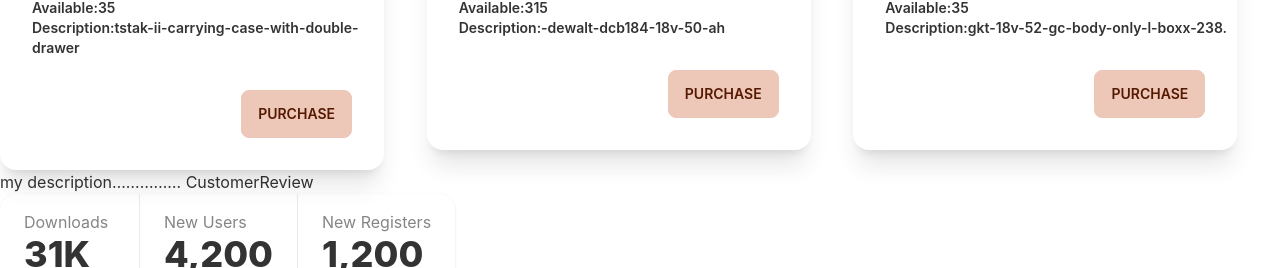
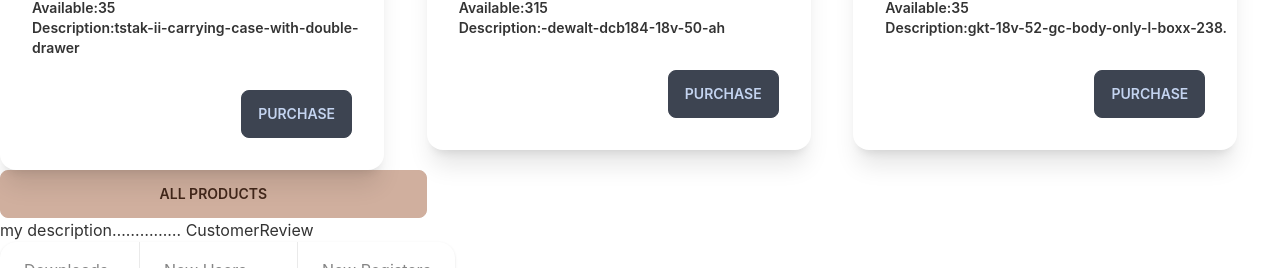
Before and after one commit to myewebgit/Tools-Gallery-Client, a React (Create React App) app: page /home in a window 1280 px wide. Shown: the part 1794-2062 px from the top of the page. Built offline with nearby package versions, Linux system fonts and the light colour scheme.

Commit message:
Implemanting Modal partial

```diff
--- a/public/products.json
+++ b/public/products.json
@@ -5,7 +5,7 @@
     "img": "https://i.ibb.co/R7JwfkR/battery-bosch-gba-18v-55-ah-procore.jpg?",
     "price": "120",
     "moq": "15",
-    "available": "350",
+    "available": "0",
     "description": "Battery BOSCH GBA 18V 5,5 Ah ProCORE"
        },
     {
--- a/src/Pages/Home/AllProduct.js
+++ b/src/Pages/Home/AllProduct.js
@@ -1,9 +1,10 @@
 import React, { useEffect, useState } from "react";
+import Modal from "./Modal";
 import Product from "./Product";
 
 const AllProduct =()=>{
     const [products, setProducts] = useState([]);
-
+    const [orders, setOrders] = useState(null);
     useEffect( ()=>{
         fetch('products.json')
         .then(res =>res.json())
@@ -12,16 +13,18 @@ const AllProduct =()=>{
     return (
         <div>
 		<h1 className="flex justify-center text-emerald-900 text-7xl m-8"> Get Your All Tools Here............ </h1>
-        <div className="grid grid-cols-1 lg:grid-cols-3 place-content-around gap-4 ">
+        <div className="grid grid-cols-1 lg:grid-cols-3 place-content-around gap-4 m-10">
             {
                 products.map(product => <Product
                 key={product.id}
                 product={product}
+                setOrders={setOrders}
                 ></Product>)
 
             }
 
         </div>
+        {orders && <Modal orders={orders}></Modal>}
 
         </div>
     );
--- a/src/Pages/Home/Items.js
+++ b/src/Pages/Home/Items.js
@@ -1,12 +1,15 @@
 import React, { useEffect, useState } from "react";
 import { useNavigate } from "react-router-dom";
+import Modal from "./Modal";
 import Product from "./Product";
 
 const Items =()=>{
     const [items, setItems] = useState([]);
+    const [orders, setOrders] = useState(null);
+
     const navigate = useNavigate();
     const navigateToAllProduct = id =>{
-        navigate(`/AllProduct`)}
+        navigate(`/products`)}
 
     useEffect( ()=>{
         fetch('products.json')
@@ -14,16 +17,21 @@ const Items =()=>{
         .then(data => setItems(data.slice(-3)))
     },[]);
     return (
-        <div className=" ">
+        <div className="">
 		<h1 className=" flex justify-center m-10 text-5xl"> Tools </h1>
+
         <div className="flex justify-between grid grid-cols-1 lg:grid-cols-3">
         {
             items.map(product=><Product
             key={product.id}
             product={product}
+            setOrders={setOrders}
             ></Product>)
+
         }
+         <button class="btn btn-active btn-secondary flex justify-center" onClick={()=>navigateToAllProduct()}>All Products</button>
         </div>
+        {orders && <Modal orders={orders}></Modal>}
 
         </div>
     );
--- /dev/null
+++ b/src/Pages/Home/Modal.js
@@ -0,0 +1,27 @@
+import React from "react";
+
+const Modal =({orders})=>{
+    const {name, moq,img, available,price} = orders;
+    return (
+        <div>
+
+        <input type="checkbox" id="booking-modal" class="modal-toggle" />
+<div class="modal modal-bottom sm:modal-middle">
+  <div class="modal-box">
+  <label for="booking-modal" class="btn btn-sm btn-circle absolute right-2 top-2">✕</label>
+    <h3 class="font-bold text-lg">Order for:{name}</h3>
+     <img className="h-24 w-24 mx-auto" src={img}  alt=""/>
+    <h3 class="font-bold text-lg">Order for:{moq}</h3>
+
+    <input type="text" placeholder="Type here" class="input input-bordered w-full max-w-xs" />
+    <p class="py-4">{price}You've been selected for a chance to get one year of subscription to use Wikipedia for free!</p>
+    <div class="modal-action">
+      <label for="booking-modal" class="btn">Yay!</label>
+    </div>
+  </div>
+</div>
+        </div>
+    );
+};
+
+export default Modal;
--- a/src/Pages/Home/Product.js
+++ b/src/Pages/Home/Product.js
@@ -1,7 +1,7 @@
 import React from "react";
 import { Link } from "react-router-dom";
 
-const Product = ({ product }) => {
+const Product = ({ product, setOrders }) => {
     const { id, name, img, description, price, moq, available } = product;
 
 
@@ -13,9 +13,10 @@ const Product = ({ product }) => {
                 <img className="h-64 w-64 mx-auto" src={img }  alt="Shoes" />
                 <h5 class="card-title ml-8 text-sm">
                         Name:{name}<br />
-                        Price:{price}<br />
-                        MOQ:{moq}<br />
-                        Available:{available}<br/>
+                        Price:{parseInt(price)}<br />
+                        MOQ:{parseInt(moq)}<br />
+                        Available:{parseInt(available)}<br/>
+
                         Description:{description}
                     </h5>
 
@@ -25,9 +26,14 @@ const Product = ({ product }) => {
 
 
 
-<Link to="/products">
-                    <button className='btn btn-primary'>Purchase</button>
-                </Link>
+
+
+<label for="booking-modal"
+                       disabled={available.text === 0 }
+                       onClick={()=> setOrders(product)}
+                       class="btn modal-button">Purchase</label>
+
+
 
                     </div>
                 </div>
--- a/src/Pages/Home/Summary.js
+++ b/src/Pages/Home/Summary.js
@@ -24,6 +24,7 @@ const Summary =()=>{
   </div>
 
 </div>
+
         </div>
 
     );
```
